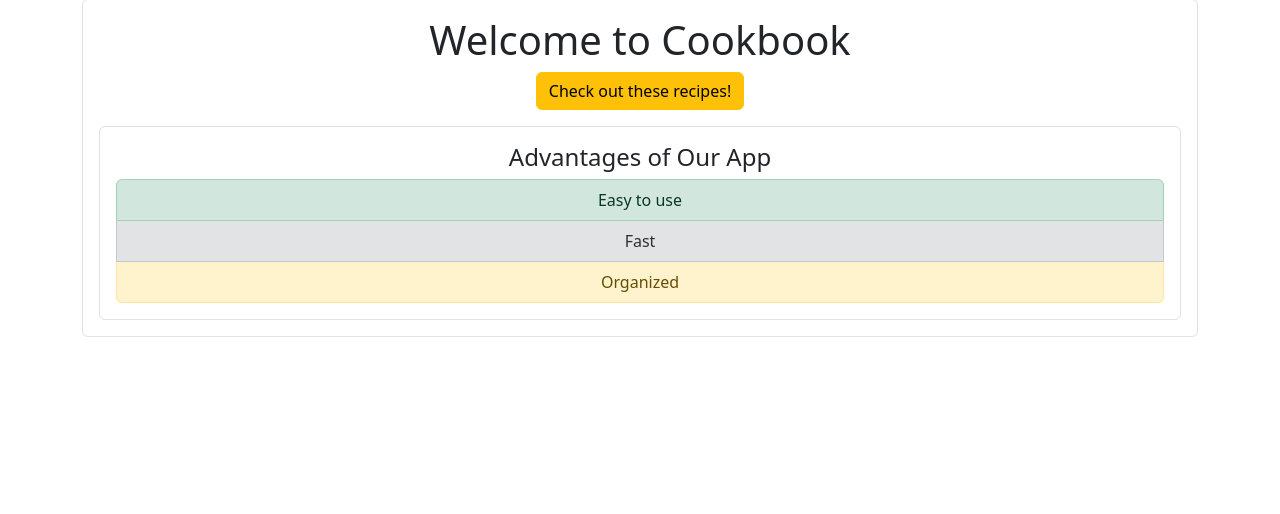
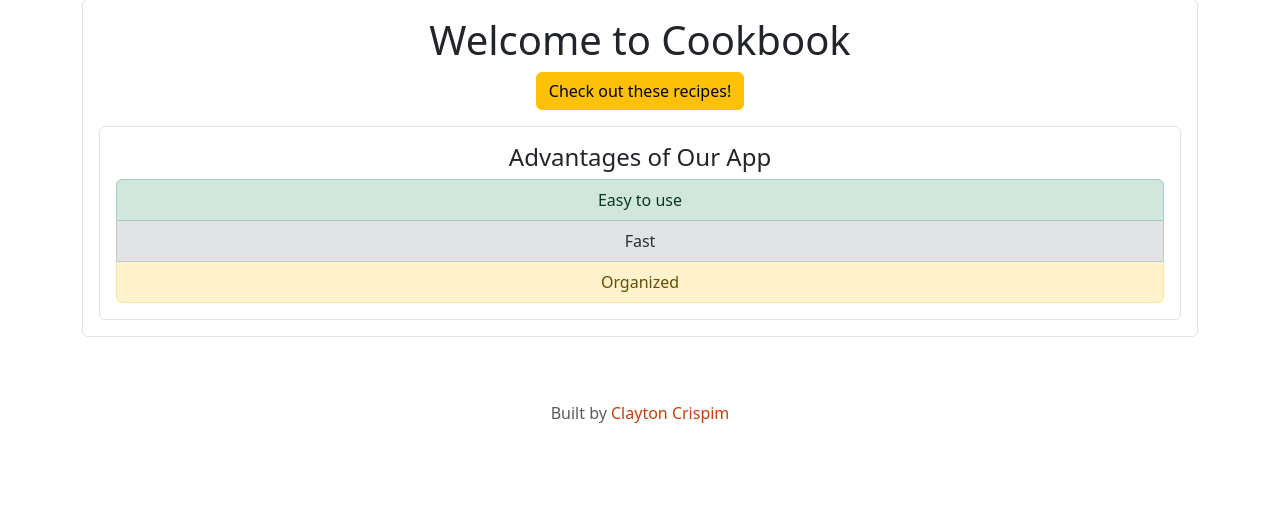
Before and after one commit to claytoncrispim/cookbook, a Django app: page / in a window 1280 px wide. Shown: the part 149-663 px from the top of the page. Run offline with Django 5.2, Linux system fonts and the light colour scheme.

Commit message:
Update share and base templates

```diff
--- a/recipes/templates/recipes/recipes_share.html
+++ b/recipes/templates/recipes/recipes_share.html
@@ -8,7 +8,7 @@
 <a href="{% url 'recipes.list' %}" class="btn btn-light my-5">Back</a>
 {% elif can_view_recipe %}
 <div class="border rounded p-3 cb-card">
-    <h1 class="my-5">{{ recipe.title }}</h1>
+   <a href="{% url 'recipes.detail' pk=recipe.id %}" class="cb-card-link text-decoration-none"><h1 class="my-5">{{ recipe.title }}</h1></a>
     <p>{{ recipe.description }}</p>
     <p class="d-inline-flex mb-3 px-2 py-1 fw-semibold rounded-2 cb-post-pill">
         Posted by
--- a/static/templates/base.html
+++ b/static/templates/base.html
@@ -46,5 +46,8 @@
             {% block content %}
             {% endblock %}
         </div>
+        <footer class="text-center py-3 cb-footer">
+            <p class="text-muted mb-0">Built by <a href="https://www.claytoncrispim.com" target="_blank" class="cb-card-link text-decoration-none">Clayton Crispim</a></p>
+        </footer>
     </body>
 </html>
```
